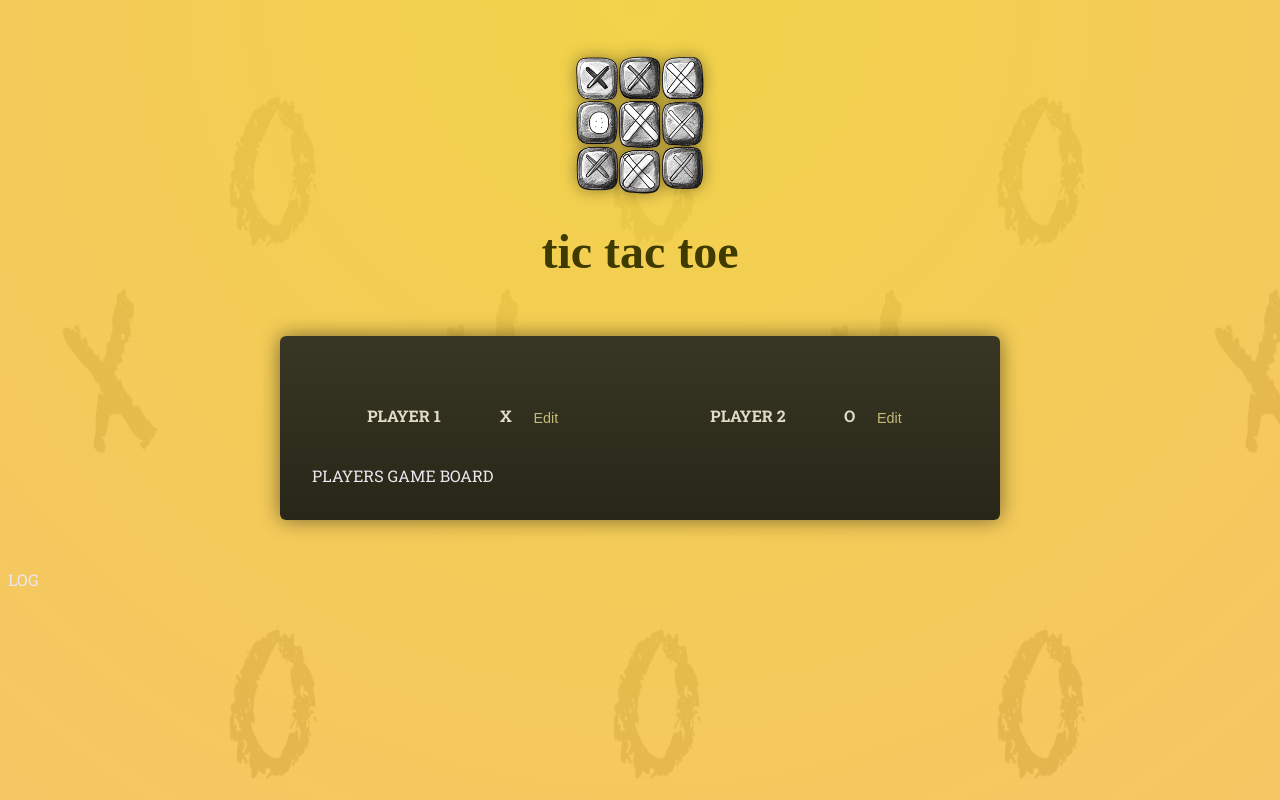
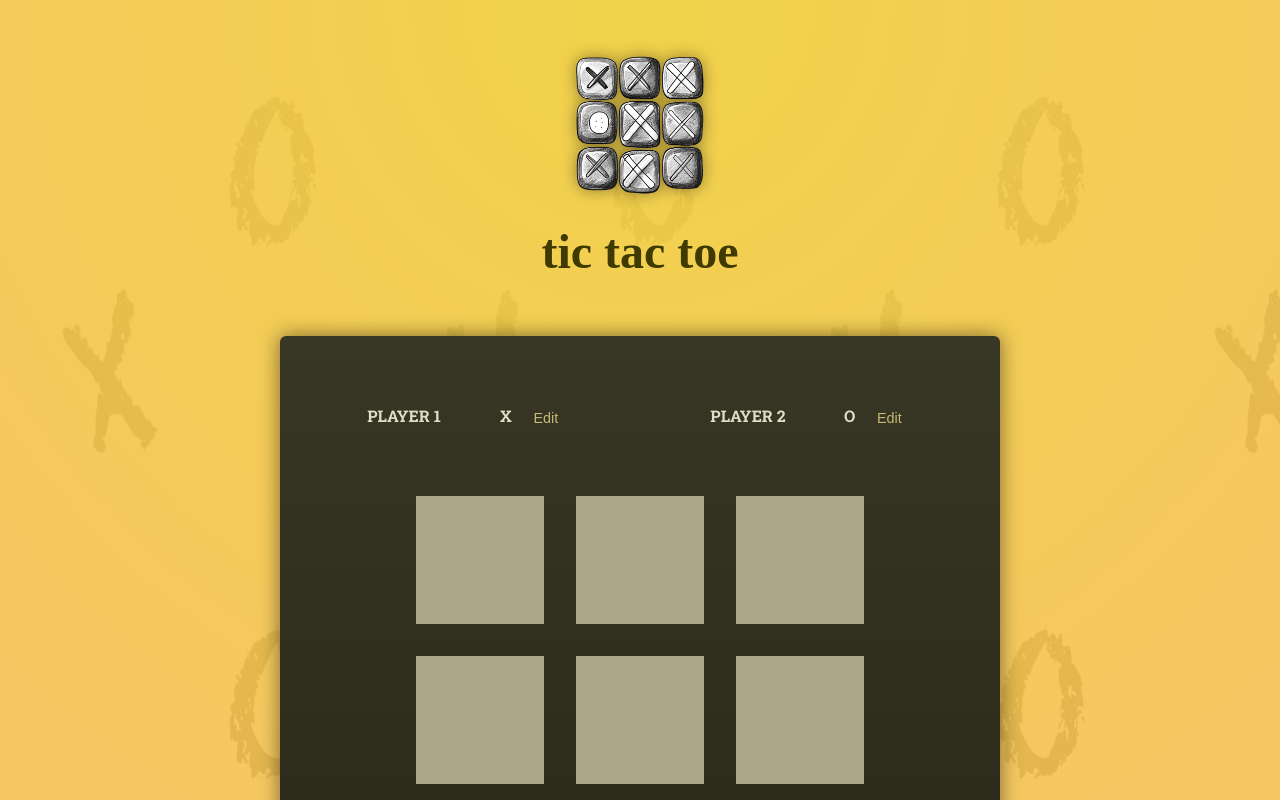
Before and after one commit to delissgt/almadigital, a Next.js app: page /project/curseReactTicTacToe in a window 1280 px wide. Shown: the top 800 px of the page. Built offline with nearby package versions, Linux system fonts and the light colour scheme; a web font is replaced by a local one.

Commit message:
Rendering Multidimentional Lists

```diff
--- a/pages/project/curseReactTicTacToe/index.js
+++ b/pages/project/curseReactTicTacToe/index.js
@@ -1,5 +1,6 @@
 import './index.css';
 import Player from "../../../src/components/Player/Player";
+import GameBoard from "../../../src/components/GameBoard";
 
 export default function CurseReactTicTacToe () {
   return (
@@ -15,9 +16,8 @@
               <Player initialName='Player 1' symbol='X' />
               <Player initialName='Player 2' symbol='O' />
             </ol>
-            PLAYERS
 
-            GAME BOARD
+            <GameBoard />
           </div>
             LOG
         </main>
--- /dev/null
+++ b/src/components/GameBoard/index.js
@@ -0,0 +1,19 @@
+const initialGameBoard = [
+    [null, null, null],
+    [null, null, null],
+    [null, null, null],
+];
+
+export default function GameBoard(){
+  return(
+      <ol id='game-board'>
+        {initialGameBoard.map( (row, rowIndex) => <li key={rowIndex}>
+          <ol>
+            {row.map((playerSymbol, colIndex) =>
+                <li key={colIndex}><button>{playerSymbol}</button></li>
+            )}
+          </ol>
+        </li> )}
+      </ol>
+  )
+}
```
